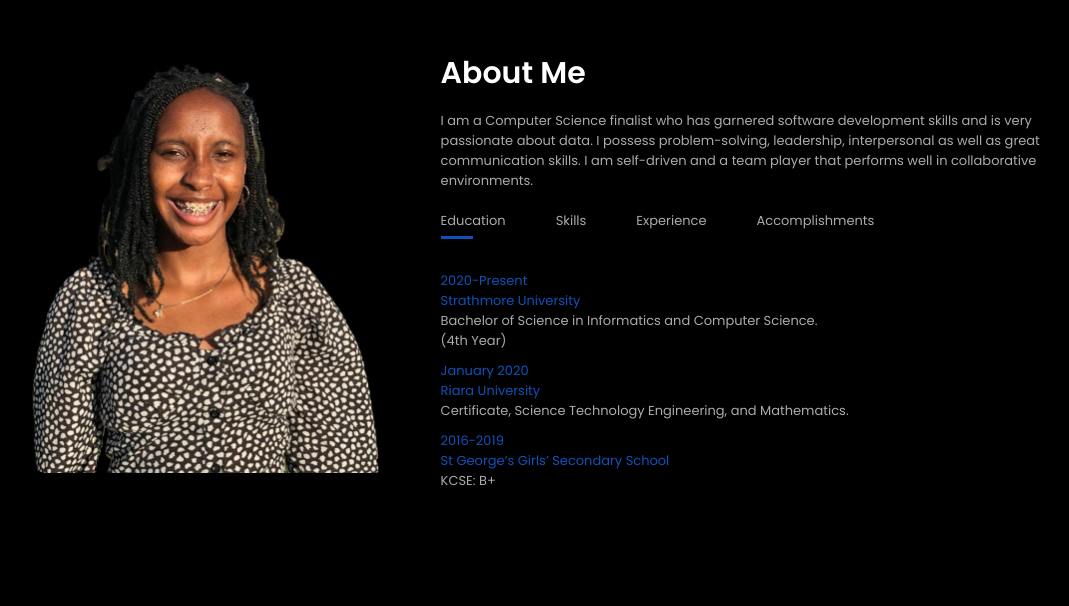
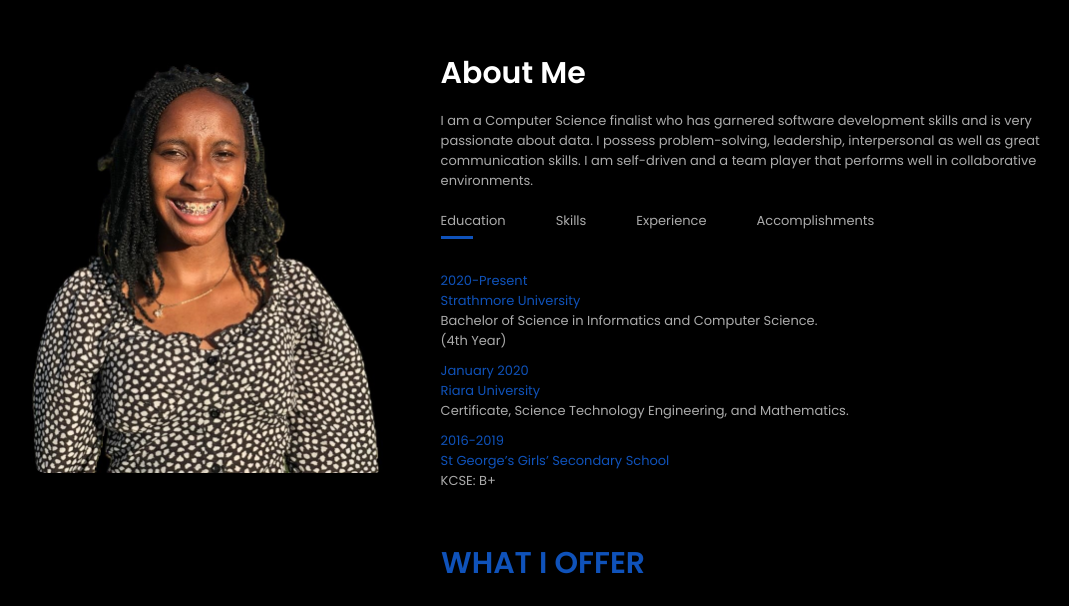
Before and after one commit to muiruriiii/my-react-portfolio, a React (Create React App) app: page / in a window 1280 px wide. Shown: the part 769-1375 px from the top of the page, without its empty margins (97-1166 px from the left). Before the commit the page ends 1290 px from the top, so only its background shows below. Built offline with nearby package versions, Linux system fonts and the light colour scheme.

Commit message:
feat: add services component

```diff
--- a/src/App.js
+++ b/src/App.js
@@ -1,11 +1,13 @@
 import Header from "./components/Header/header";
 import About from "./components/About/about";
+import Service from "./components/Services/service";
 
 function App() {
   return (
     <div className="App">
         <Header/>
         <About/>
+        <Service/>
     </div>
   );
 }
--- /dev/null
+++ b/src/components/Services/service.css
@@ -0,0 +1,12 @@
+#services{
+    padding: 10px 0;
+}
+.container {
+    padding: 10px 10%;
+}
+.subtitle2{
+    font-size: 30px;
+    font-weight: 600;
+    color: #0F52BA;
+    text-align: center;
+}
--- /dev/null
+++ b/src/components/Services/service.js
@@ -0,0 +1,15 @@
+import React from "react";
+import './service.css';
+
+const Service = () => {
+    return (
+        <section id="services">
+            <div className="container">
+                <h1 className="subtitle2">WHAT I OFFER</h1>
+
+            </div>
+        </section>
+    );
+}
+
+export default Service;
```
